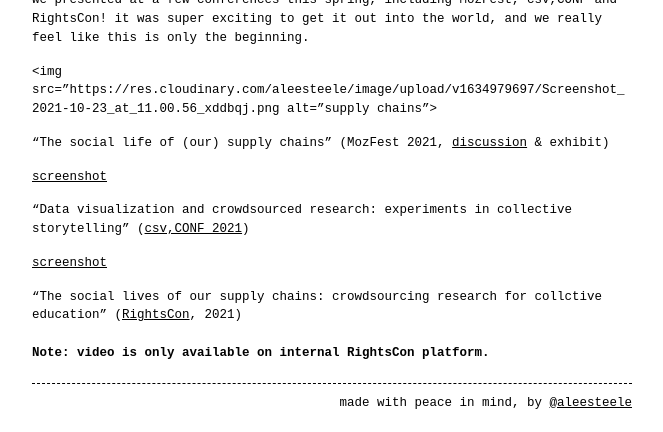
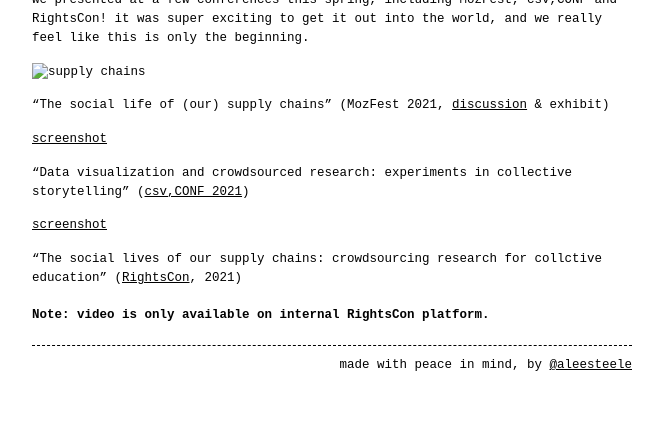
Before and after one commit to riggraz/no-style-please, a Jekyll site: the page built from _posts/2021-03-28-supply-chains-us.md, in a window 1280 px wide, cut to the strip 624-1056 px from the top of the page. Shown: the whole strip, without its empty margins (308-971 px from the left). Built offline with Jekyll 4.4.1, drawn with Linux system fonts in a browser that asks for light colours; after the commit the page ends 1019 px from its top, so only the background shows below that.

Commit message:
Update from Forestry.io aleesteele@gmail.com updated _posts/2021-03-28-supply-chains-us.md

```diff
--- a/_posts/2021-03-28-supply-chains-us.md
+++ b/_posts/2021-03-28-supply-chains-us.md
@@ -13,7 +13,7 @@ over the past few months, my collaborator miriam matthiessen ([@miriammthsn](htt
 
 we presented at a few conferences this spring, including MozFest, csv,CONF and RightsCon! it was super exciting to get it out into the world, and we really feel like this is only the beginning.
 
-<img src="https://res.cloudinary.com/aleesteele/image/upload/v1634979697/Screenshot_2021-10-23_at_11.00.56_xddbqj.png alt="supply chains">
+<img src="https://res.cloudinary.com/aleesteele/image/upload/v1634979697/Screenshot_2021-10-23_at_11.00.56_xddbqj.png" alt="supply chains">
 
 "The social life of (our) supply chains" (MozFest 2021, [discussion](https://web.archive.org/web/20210306110720/https://pretalx.com/mozfest-2021/talk/AK3TFM/) & exhibit)
 
```
